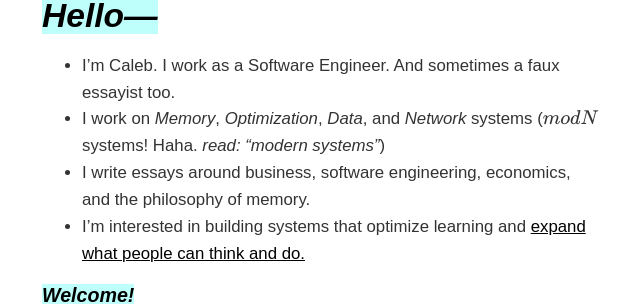
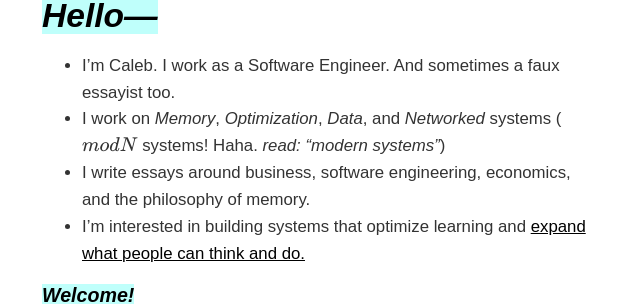
Before and after one commit to dCO2/rococo, a Jekyll site: the page built from index.md, in a window 1280 px wide. Shown: the part 127-431 px from the top of the page, without its empty margins (334-974 px from the left). Built offline with Jekyll 4.4.1, drawn with Linux system fonts in a browser that asks for light colours; some web fonts are replaced; formulas are drawn with MathJax 3.

Commit message:
Update index.md

```diff
--- a/index.md
+++ b/index.md
@@ -9,7 +9,7 @@ title: Home
 <h1 style="background-color: #00ffef40;display: inline;"><em>Hello—</em></h1>
 
 - I'm Caleb. I work as a Software Engineer. And sometimes a faux essayist too.
-- I work on _Memory_, _Optimization_, _Data_, and _Network_ systems (\\(modN\\) systems! Haha. _read: "modern systems"_)
+- I work on _Memory_, _Optimization_, _Data_, and _Networked_ systems (\\(modN\\) systems! Haha. _read: "modern systems"_)
 - I write essays around business, software engineering, economics, and the philosophy of memory.
 - I'm interested in building systems that optimize learning and [expand what people can think and do.](https://andymatuschak.org/)
 
```
